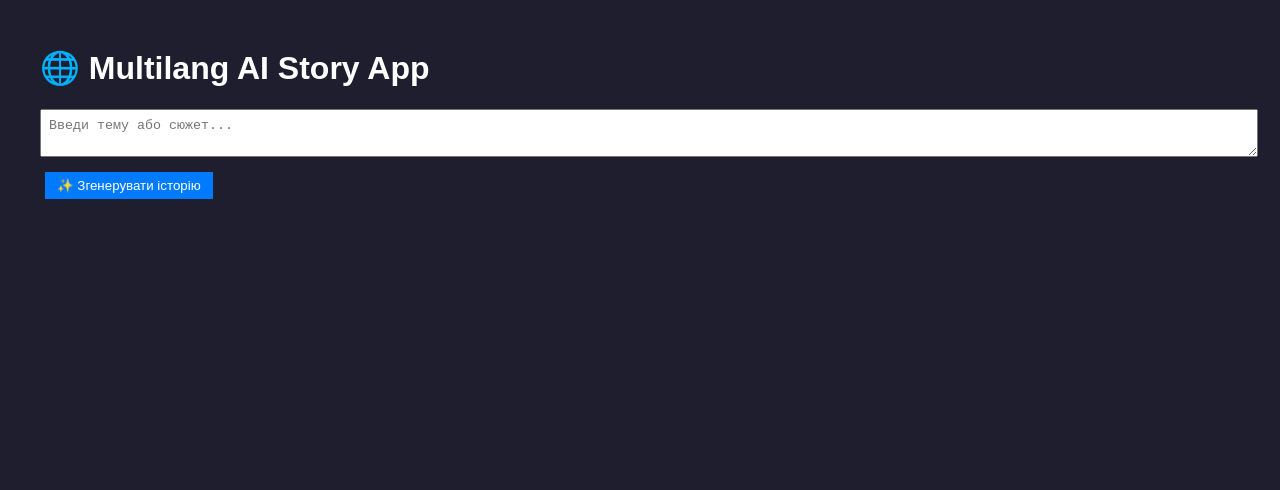
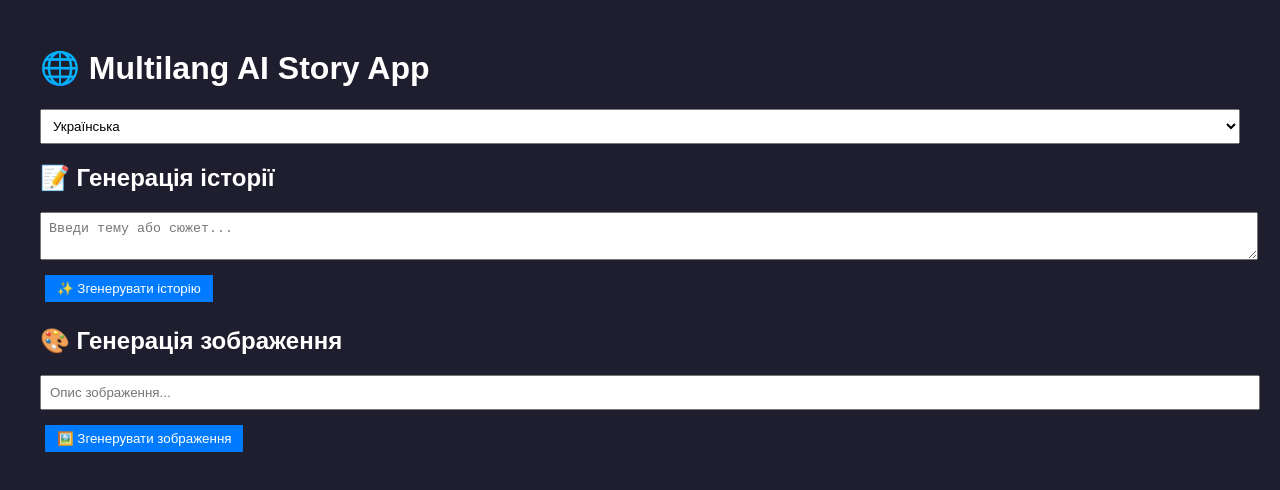
Before and after one commit to n1meli/ai-generation.assistent-n1meli, a React (Vite) app in the folder client/: page / in a window 1280 px wide. Shown: the top 490 px of the page. Built offline with nearby package versions, Linux system fonts and the light colour scheme.

Commit message:
Update App.jsx

```diff
--- a/client/src/App.jsx
+++ b/client/src/App.jsx
@@ -4,9 +4,12 @@ import './App.css';
 function App() {
   const [prompt, setPrompt] = useState('');
   const [story, setStory] = useState('');
+  const [imagePrompt, setImagePrompt] = useState('');
+  const [imageResult, setImageResult] = useState(null);
+  const [language, setLanguage] = useState('uk');
   const [loading, setLoading] = useState(false);
 
-  const handleGenerate = async () => {
+  const handleGenerateStory = async () => {
     if (!prompt.trim()) return;
     setLoading(true);
     setStory('');
@@ -17,14 +20,38 @@ function App() {
         headers: {
           'Content-Type': 'application/json',
         },
-        body: JSON.stringify({ prompt }),
+        body: JSON.stringify({ prompt, language }),
       });
 
       const data = await response.json();
       setStory(data.story);
     } catch (error) {
-      console.error('Помилка генерації:', error);
+      console.error('Помилка генерації історії:', error);
       setStory('⚠️ Помилка при запиті до сервера.');
+    } finally {
+      setLoading(false);
+    }
+  };
+
+  const handleGenerateImage = async () => {
+    if (!imagePrompt.trim()) return;
+    setLoading(true);
+    setImageResult(null);
+
+    try {
+      const response = await fetch('http://localhost:3001/generate-image', {
+        method: 'POST',
+        headers: {
+          'Content-Type': 'application/json',
+        },
+        body: JSON.stringify({ prompt: imagePrompt, language }),
+      });
+
+      const data = await response.json();
+      setImageResult(data.imageUrl);
+    } catch (error) {
+      console.error('Помилка генерації зображення:', error);
+      setImageResult('⚠️ Помилка при запиті до сервера.');
     } finally {
       setLoading(false);
     }
@@ -34,18 +61,52 @@ function App() {
     <div className="container">
       <h1 className="title">🌐 Multilang AI Story App</h1>
 
+      <select className="language-select" value={language} onChange={(e) => setLanguage(e.target.value)}>
+        <option value="uk">Українська</option>
+        <option value="es">Іспанська</option>
+        <option value="ru">Російська</option>
+        <option value="fr">Французька</option>
+        <option value="pt">Португальська</option>
+        <option value="it">Італійська</option>
+        <option value="de">Німецька</option>
+        <option value="ja">Японська</option>
+        <option value="pl">Польська</option>
+        <option value="ar">Арабська</option>
+        <option value="tr">Турецька</option>
+        <option value="ro">Румунська</option>
+        <option value="ko">Корейська</option>
+        <option value="nl">Нідерландська</option>
+        <option value="el">Грецька</option>
+        <option value="id">Індонезійська</option>
+      </select>
+
+      <div className="section">
+        <h2>📝 Генерація історії</h2>
         <textarea
           className="prompt-box"
           placeholder="Введи тему або сюжет..."
           value={prompt}
           onChange={(e) => setPrompt(e.target.value)}
         />
-
-      <button className="generate-button" onClick={handleGenerate} disabled={loading}>
+        <button className="generate-button" onClick={handleGenerateStory} disabled={loading}>
           {loading ? '⏳ Генерується...' : '✨ Згенерувати історію'}
         </button>
+        {story && <div className="result-box">{story}</div>}
+      </div>
 
-      {story && <div className="result-box">{story}</div>}
+      <div className="section">
+        <h2>🎨 Генерація зображення</h2>
+        <input
+          className="prompt-box"
+          placeholder="Опис зображення..."
+          value={imagePrompt}
+          onChange={(e) => setImagePrompt(e.target.value)}
+        />
+        <button className="generate-button" onClick={handleGenerateImage} disabled={loading}>
+          {loading ? '⏳ Генерується...' : '🖼️ Згенерувати зображення'}
+        </button>
+        {imageResult && <div className="result-box"><img src={imageResult} alt="Generated visual" /></div>}
+      </div>
     </div>
   );
 }
```
Lines whose indentation alone changed are shown as unchanged.
